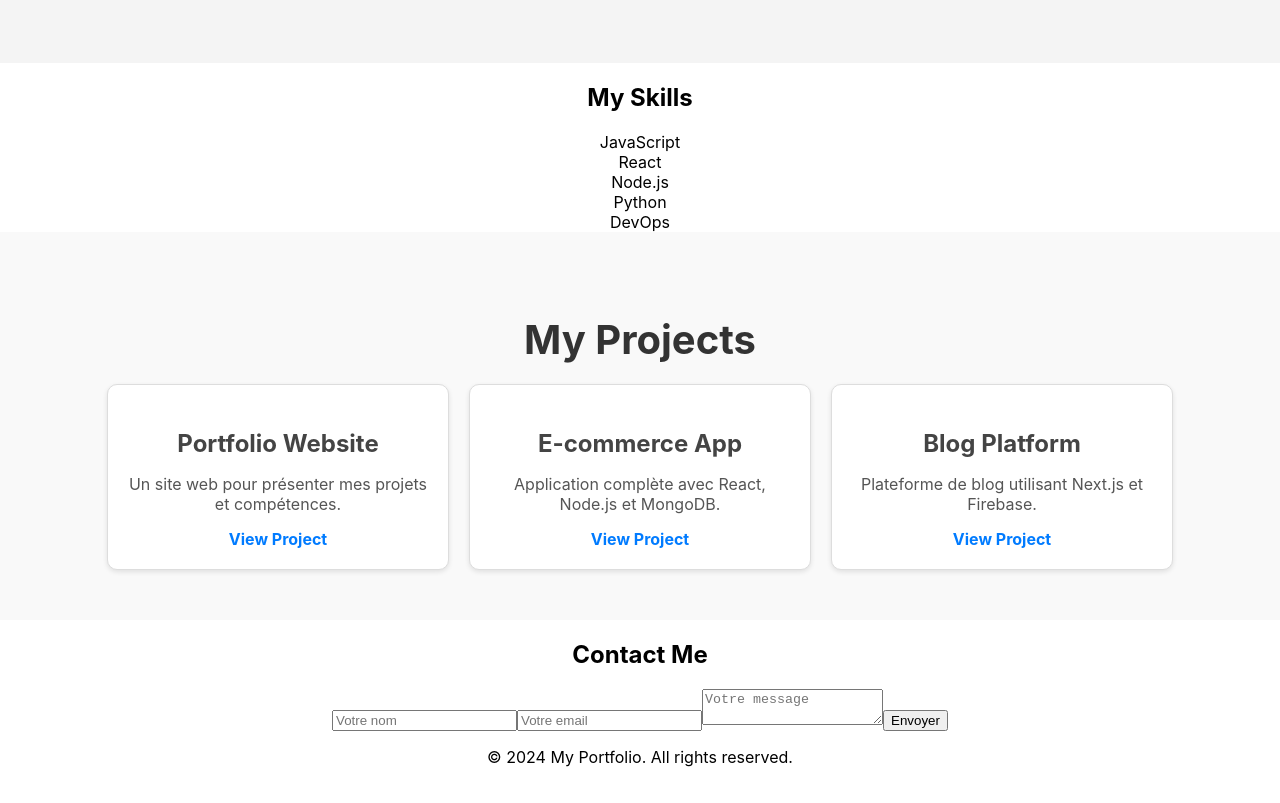
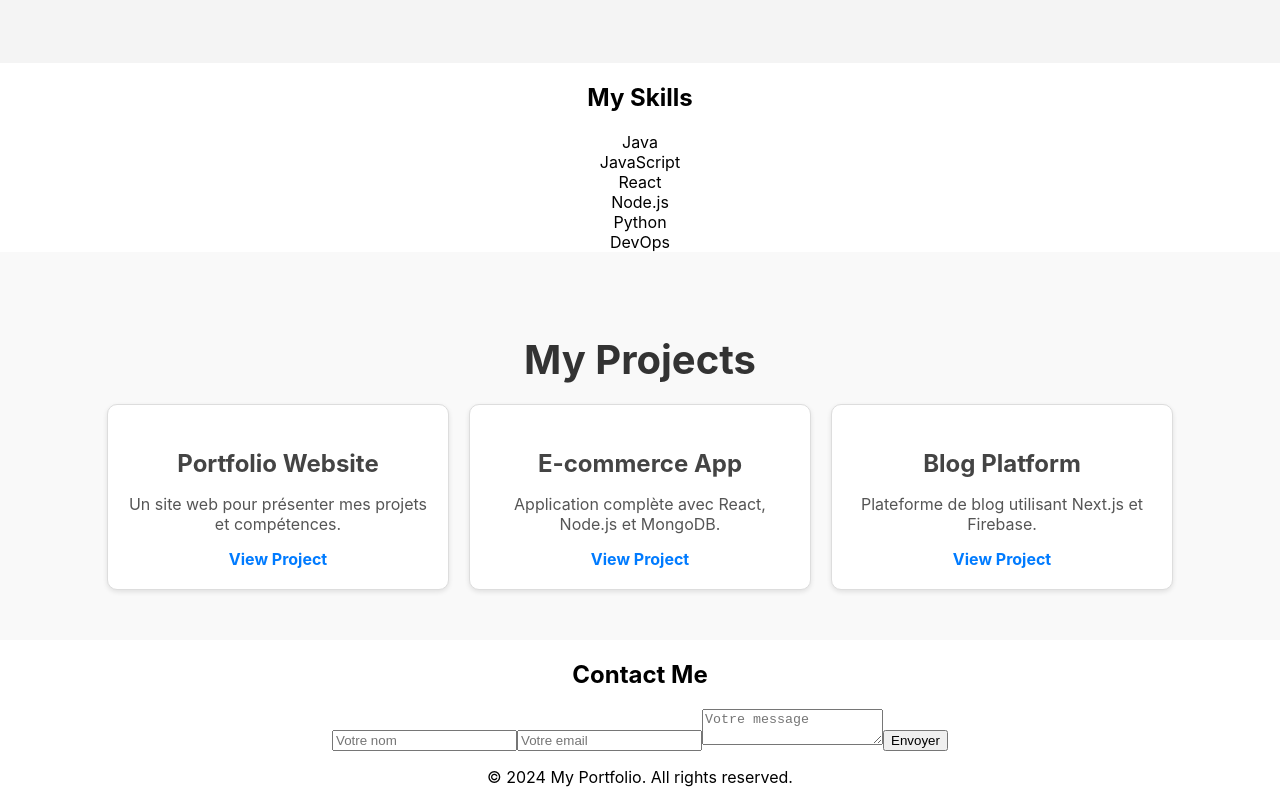
Before and after one commit to karimboualam/portfolio, a React (Create React App) app: page / in a window 1280 px wide. Shown: the part 1040-1843 px from the top of the page. Built offline with nearby package versions, Linux system fonts and the light colour scheme.

Commit message:
modifications de Skills

```diff
--- a/src/components/Skills/Skills.jsx
+++ b/src/components/Skills/Skills.jsx
@@ -2,7 +2,7 @@ import React from "react";
 import "./Skills.scss";
 
 function Skills() {
-  const skills = ["JavaScript", "React", "Node.js", "Python", "DevOps"];
+  const skills = ["Java", "JavaScript", "React", "Node.js", "Python", "DevOps"];
 
   return (
     <section id="skills" className="skills">
```
